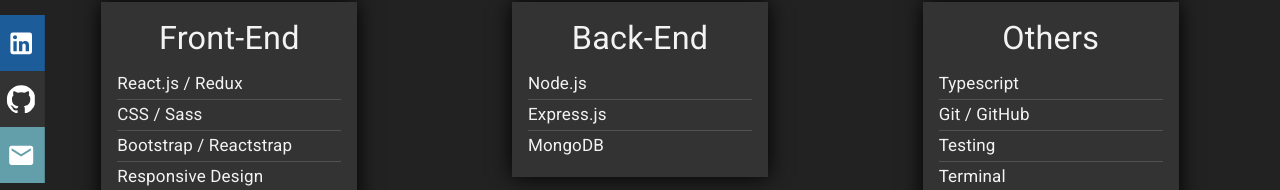
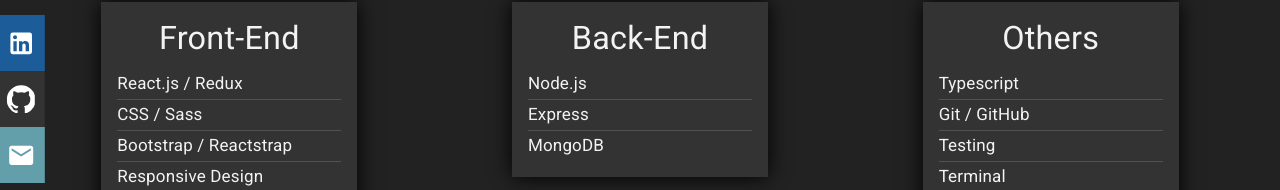
Before and after one commit to danteallievi/portfolio, a React (Create React App) app: page /skills in a window 1280 px wide. Shown: the part 301-491 px from the top of the page. Built offline with nearby package versions, Linux system fonts and the light colour scheme.

Commit message:
Typo fixed

```diff
--- a/src/components/Skills/Skills.js
+++ b/src/components/Skills/Skills.js
@@ -99,7 +99,7 @@
                 </Grid>
                 <Grid item>
                   <Typography className={classes.subtitle} variant='subtitle1'>
-                    Express.js
+                    Express
                   </Typography>
                   <Line />
                 </Grid>
```
